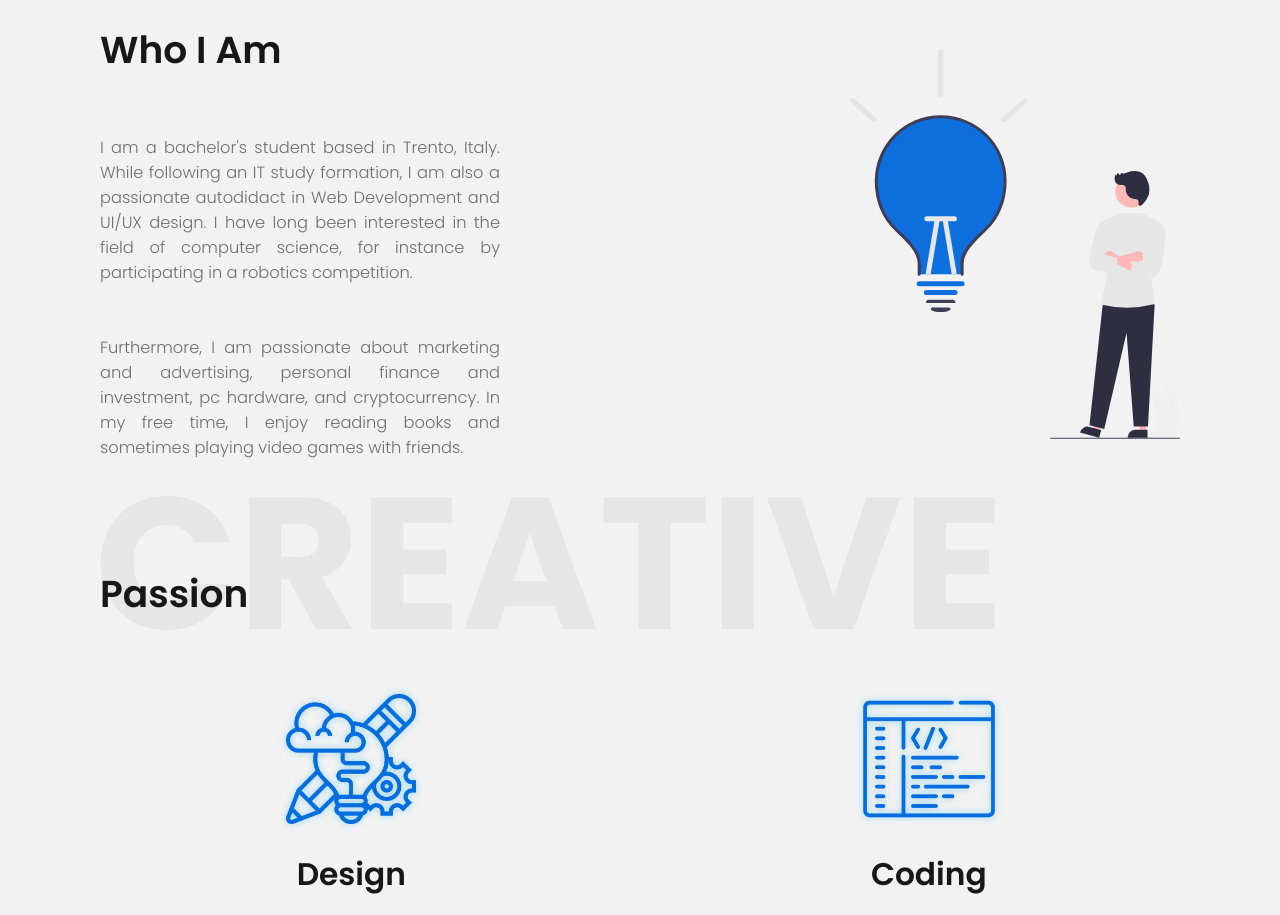
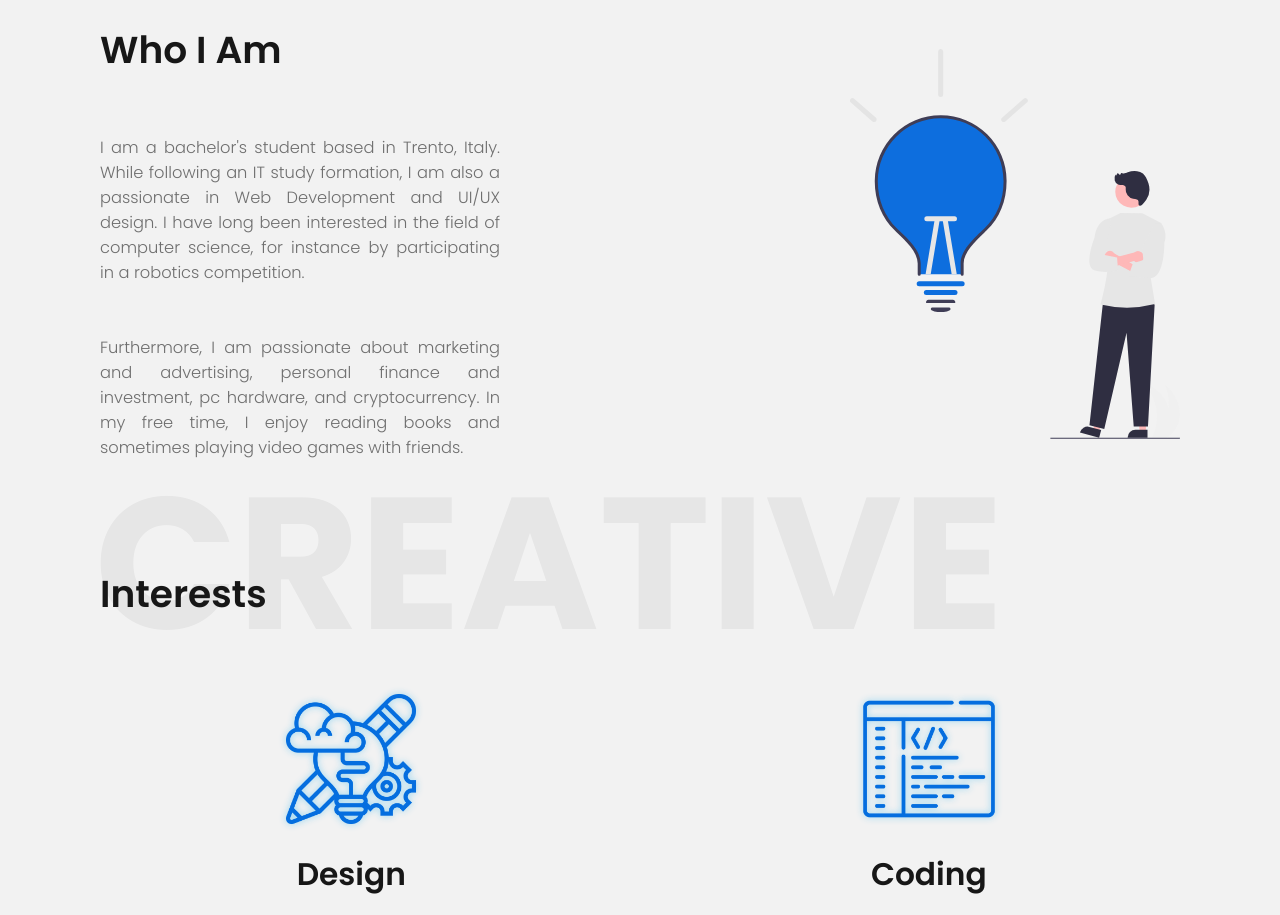
Before and after one commit to Gr3it/Portfolio, a React (Create React App) app: page / in a window 1280 px wide. Shown: the part 3100-4015 px from the top of the page. Built offline with nearby package versions, Linux system fonts and the light colour scheme.

Commit message:
edited passion title

```diff
--- a/src/Homepage.jsx
+++ b/src/Homepage.jsx
@@ -421,10 +421,10 @@ function Homepage() {
               <h1 className="sub-section-title">Who I Am</h1>
               <p className="paragraph">
                 I am a bachelor's student based in Trento, Italy. While
-                following an IT study formation, I am also a passionate
-                autodidact in Web Development and UI/UX design. I have long been
-                interested in the field of computer science, for instance by
-                participating in a robotics competition.
+                following an IT study formation, I am also a passionate in Web
+                Development and UI/UX design. I have long been interested in the
+                field of computer science, for instance by participating in a
+                robotics competition.
                 <br />
                 <br />
                 <br />
@@ -634,7 +634,7 @@ function Homepage() {
             <h6 className="watermark-text watermark passion-watermark">
               CREATIVE
             </h6>
-            <h1 className="sub-section-title">Passion</h1>
+            <h1 className="sub-section-title">Interests</h1>
           </div>
 
           <div className="about-passion-container">
```
